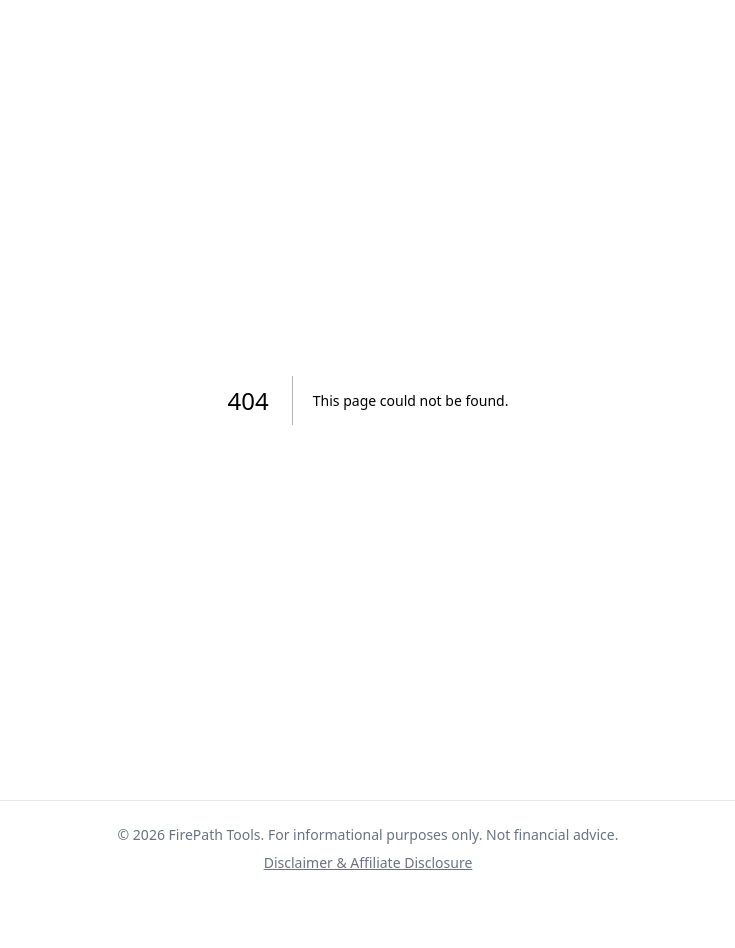
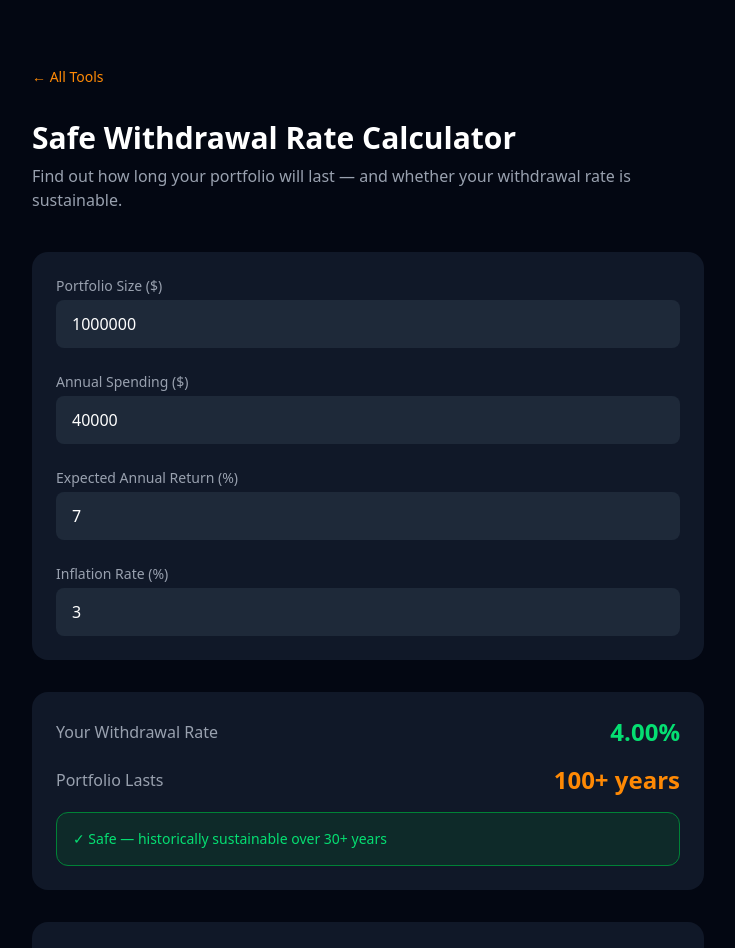
Before and after one commit to giraudsebastien79000-max/firepathtools, a Next.js app: page /tools/safe-withdrawal-rate in a window 1280 px wide. Before the commit this address had no page. Shown: the top 948 px of the page, without its empty margins (272-1007 px from the left). Before the commit the page ends 897 px from the top, so only its background shows below. Built offline with nearby package versions, Linux system fonts and the light colour scheme.

Commit message:
Add safe-withdrawal-rate calculator

```diff
--- /dev/null
+++ b/app/tools/safe-withdrawal-rate/page.tsx
@@ -0,0 +1,96 @@
+"use client";
+import { useState } from "react";
+import Link from "next/link";
+
+export const metadata = {
+  title: "Safe Withdrawal Rate Calculator | FirePathTools",
+  description: "Calculate how long your portfolio will last based on your withdrawal rate. Find your safe withdrawal rate for early retirement.",
+};
+
+export default function SafeWithdrawalRatePage() {
+  const [portfolio, setPortfolio] = useState(1000000);
+  const [annualSpend, setAnnualSpend] = useState(40000);
+  const [returnRate, setReturnRate] = useState(7);
+  const [inflationRate, setInflationRate] = useState(3);
+
+  const withdrawalRate = portfolio > 0 ? (annualSpend / portfolio) * 100 : 0;
+  const realReturn = (returnRate - inflationRate) / 100;
+
+  let years = 0;
+  if (realReturn <= 0) {
+    years = portfolio / annualSpend;
+  } else {
+    const r = realReturn;
+    const W = annualSpend;
+    const P = portfolio;
+    years = Math.log(W / (W - P * r)) / Math.log(1 + r);
+  }
+
+  const isSafe = withdrawalRate <= 4;
+  const isOk = withdrawalRate > 4 && withdrawalRate <= 5;
+
+  return (
+    <main className="min-h-screen bg-gray-950 text-white px-4 py-16">
+      <div className="max-w-2xl mx-auto">
+        <div className="mb-8">
+          <Link href="/tools" className="text-orange-400 text-sm hover:underline">← All Tools</Link>
+        </div>
+
+        <h1 className="text-3xl font-bold mb-2">Safe Withdrawal Rate Calculator</h1>
+        <p className="text-gray-400 mb-10">Find out how long your portfolio will last — and whether your withdrawal rate is sustainable.</p>
+
+        <div className="space-y-6 bg-gray-900 rounded-2xl p-6 mb-8">
+          <div>
+            <label className="block text-sm text-gray-400 mb-1">Portfolio Size ($)</label>
+            <input type="number" value={portfolio} onChange={e => setPortfolio(Number(e.target.value))}
+              className="w-full bg-gray-800 rounded-lg px-4 py-3 text-white focus:outline-none focus:ring-2 focus:ring-orange-500" />
+          </div>
+          <div>
+            <label className="block text-sm text-gray-400 mb-1">Annual Spending ($)</label>
+            <input type="number" value={annualSpend} onChange={e => setAnnualSpend(Number(e.target.value))}
+              className="w-full bg-gray-800 rounded-lg px-4 py-3 text-white focus:outline-none focus:ring-2 focus:ring-orange-500" />
+          </div>
+          <div>
+            <label className="block text-sm text-gray-400 mb-1">Expected Annual Return (%)</label>
+            <input type="number" value={returnRate} onChange={e => setReturnRate(Number(e.target.value))}
+              className="w-full bg-gray-800 rounded-lg px-4 py-3 text-white focus:outline-none focus:ring-2 focus:ring-orange-500" />
+          </div>
+          <div>
+            <label className="block text-sm text-gray-400 mb-1">Inflation Rate (%)</label>
+            <input type="number" value={inflationRate} onChange={e => setInflationRate(Number(e.target.value))}
+              className="w-full bg-gray-800 rounded-lg px-4 py-3 text-white focus:outline-none focus:ring-2 focus:ring-orange-500" />
+          </div>
+        </div>
+
+        <div className="bg-gray-900 rounded-2xl p-6 mb-8 space-y-4">
+          <div className="flex justify-between items-center">
+            <span className="text-gray-400">Your Withdrawal Rate</span>
+            <span className={`text-2xl font-bold ${isSafe ? "text-green-400" : isOk ? "text-yellow-400" : "text-red-400"}`}>
+              {withdrawalRate.toFixed(2)}%
+            </span>
+          </div>
+          <div className="flex justify-between items-center">
+            <span className="text-gray-400">Portfolio Lasts</span>
+            <span className="text-2xl font-bold text-orange-400">
+              {years > 100 ? "100+ years" : `${Math.round(years)} years`}
+            </span>
+          </div>
+          <div className={`rounded-xl p-4 mt-2 ${isSafe ? "bg-green-900/30 border border-green-700" : isOk ? "bg-yellow-900/30 border border-yellow-700" : "bg-red-900/30 border border-red-700"}`}>
+            <p className={`text-sm font-medium ${isSafe ? "text-green-400" : isOk ? "text-yellow-400" : "text-red-400"}`}>
+              {isSafe ? "✓ Safe — historically sustainable over 30+ years" : isOk ? "⚠ Borderline — consider reducing spending slightly" : "✗ High risk — portfolio may run out prematurely"}
+            </p>
+          </div>
+        </div>
+
+        <div className="bg-gray-900 rounded-2xl p-6 text-sm text-gray-400 space-y-2">
+          <p className="font-medium text-white">How it works</p>
+          <p>The 4% rule comes from the Trinity Study, which found that a 4% withdrawal rate survived 95%+ of 30-year retirement periods historically.</p>
+          <p>This calculator uses your real return (return minus inflation) to estimate how long your portfolio lasts.</p>
+          <div className="pt-2">
+            <Link href="/blog/what-is-a-safe-withdrawal-rate" className="text-orange-400 hover:underline">Read: What Is a Safe Withdrawal Rate? →</Link>
+          </div>
+        </div>
+      </div>
+    </main>
+  );
+}
```
